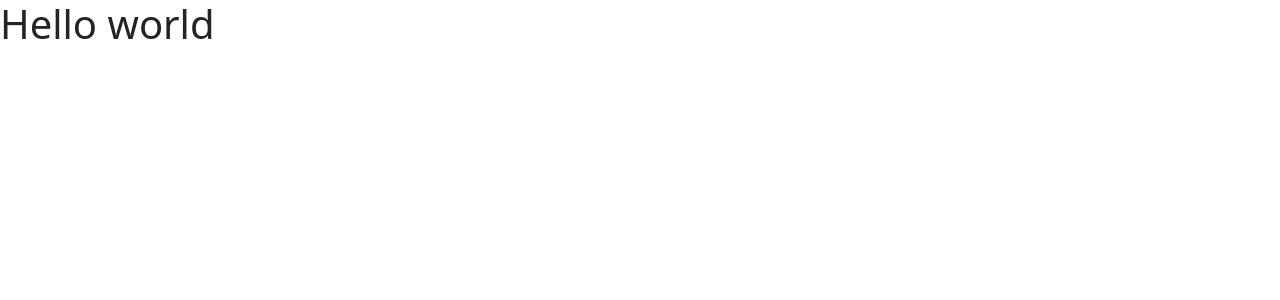
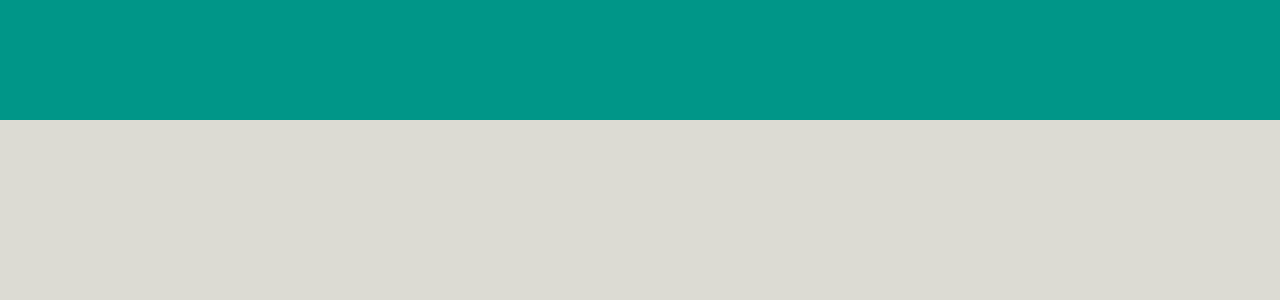
Before and after one commit to GabrieleLombard01/Whatsapp_web, a React (Vite) app in the folder app/: page / in a window 1280 px wide. Shown: the top 300 px of the page. Built offline with nearby package versions, Linux system fonts and the light colour scheme.

Commit message:
background

```diff
--- a/app/src/components/AppLayout.jsx
+++ b/app/src/components/AppLayout.jsx
@@ -3,7 +3,16 @@ function Layout() {
 
     return (
       <>
-        <h1>Hello world</h1>
+        <div className="h-100 d-flex align-items-center justify-content-center">
+          <main className="container shadow bg-white">
+            <div className="row h-100">
+            {/* SIDEBAR SECTION */}
+            <section id="sidebar" className="col-4 p-0 h-100 bg-light-gray"></section>
+            {/* CHAT SECTION */}
+            <section id="chat" className="col-8 p-0 h-100 bg-chat-color"></section>
+            </div>
+          </main>
+        </div>
       </>
     )
   }
--- /dev/null
+++ b/app/src/scss/_colors.scss
@@ -0,0 +1,11 @@
+:root{
+    --green: #009688;
+    --bg-gray: #dcdbd3;
+    --bg-chat: #ece5dd;
+    --light-blue:#8edafc;
+    --sent-color: #d5f9ba;
+    --gray: #aaa;
+    --dark-gray: #ccc;
+    --light-gray:#eaeaea;
+    --darker-gray: #222e35;
+}
--- a/app/src/scss/_layout.scss
+++ b/app/src/scss/_layout.scss
@@ -0,0 +1,6 @@
+#root {
+    height: 100vh;
+    background-image:
+        linear-gradient(var(--green) 15%,
+        var(--bg-gray) 15%);
+}
--- a/app/src/scss/style.scss
+++ b/app/src/scss/style.scss
@@ -1,3 +1,4 @@
+@import 'colors';
 @import 'layout';
 
 *{
```
